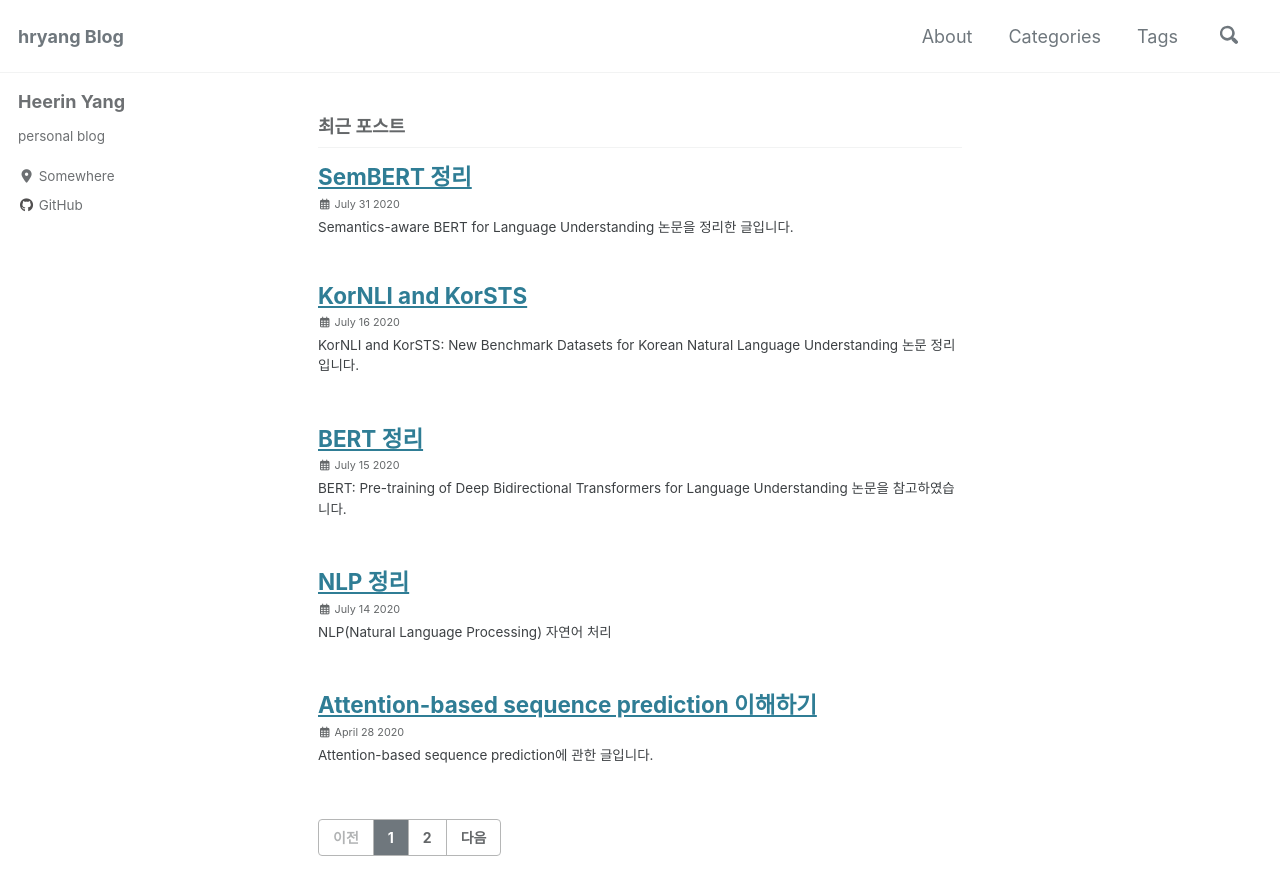
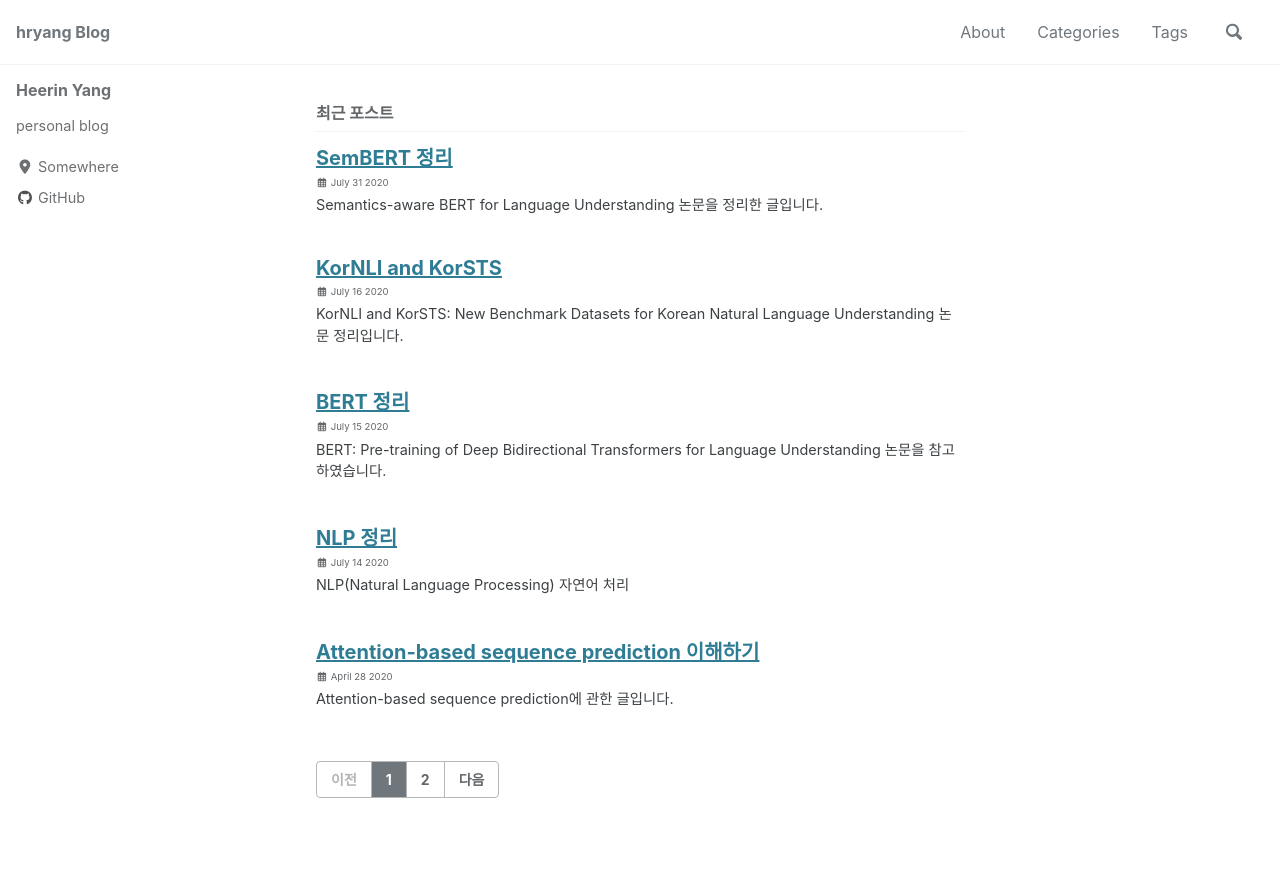
Before and after one commit to hryang06/hryang06.github.io, a Jekyll site: the page built from index.html, in a window 1280 px wide and 900 px high. Shown: the top 895 px of the window. Built offline with Jekyll 4.4.1, drawn with Linux system fonts in a browser that asks for light colours; cached includes are drawn as plain includes; nearby versions of some CDN libraries; the list of posts is cut into pages by our own code.

Commit message:
Change font size into 16px

```diff
--- a/_sass/minimal-mistakes/_reset.scss
+++ b/_sass/minimal-mistakes/_reset.scss
@@ -8,18 +8,18 @@ html {
   /* apply a natural box layout model to all elements */
   box-sizing: border-box;
   background-color: $background-color;
-  font-size: 14px; // original 16px
+  font-size: 16px; // originally 16px
 
   @include breakpoint($medium) {
-    font-size: 14px;  // original 18px
+    font-size: 16px;  // originally 18px , 윈도우 크기 반일 때 포스트 내용
   }
 
   @include breakpoint($large) {
-    font-size: 14px; // originally 20px
+    font-size: 16px; // originally 20px
   }
 
   @include breakpoint($x-large) {
-    font-size: 18px; // originally 22px
+    font-size: 16px; // originally 22px , 전체 화면 포스트 내용
   }
 
   -webkit-text-size-adjust: 100%;
--- a/_sass/minimal-mistakes/_variables.scss
+++ b/_sass/minimal-mistakes/_variables.scss
@@ -39,7 +39,7 @@ $type-size-2: 1.953em !default; // ~31.248px
 $type-size-3: 1.563em !default; // ~25.008px
 $type-size-4: 1.25em !default; // ~20px
 $type-size-5: 1em !default; // ~16px
-$type-size-6: 0.75em !default; // ~12px
+$type-size-6: 0.9em !default; //0.75em !default; // ~12px
 $type-size-7: 0.6875em !default; // ~11px
 $type-size-8: 0.625em !default; // ~10px
 
```
